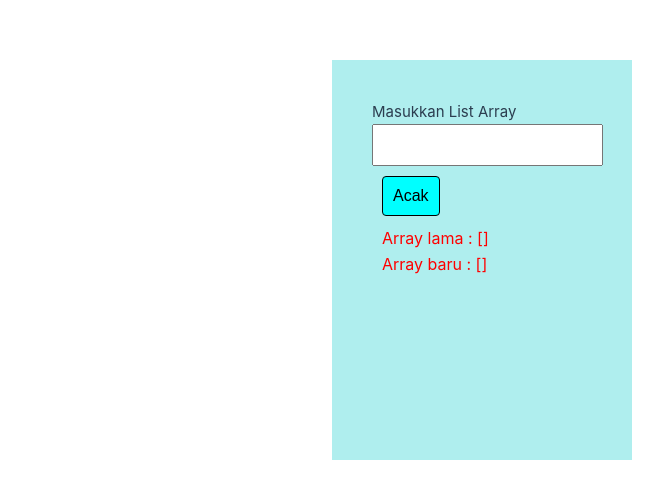
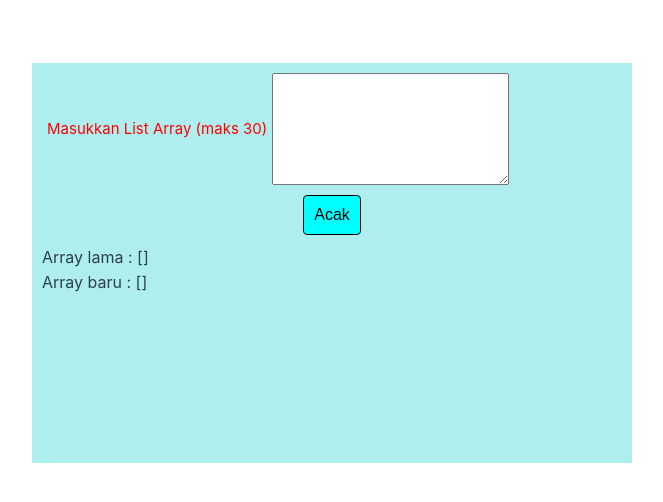
Before and after one commit to Dewantara765/shuffle-array-vue, a Vue app: page / in a window 1280 px wide. Shown: the part 140-642 px from the top of the page, without its empty margins (8-671 px from the left). Built offline with nearby package versions, Linux system fonts and the light colour scheme.

Commit message:
Update App.vue

```diff
--- a/src/App.vue
+++ b/src/App.vue
@@ -2,8 +2,10 @@
 import {ref} from 'vue'
 
 const oldArray = ref([])
-const newArray = ref([])
+let newArray = []
+const newArrayNumber = ref([])
 const error = ref("")
+const enter = ref("")
 
 
 function shuffleArray (array){
@@ -26,12 +28,15 @@ function enterArray(input){
     if(array.length > 30){
       error.value = "Maksimal panjang array 30"
     }else {
+      newArray = [];
       shuffleArray(array)
-      newArray.value = array;
+      for(let i = 0;  i < array.length; i++){
+        newArray.push(parseInt(array[i]))
+      }
+      newArrayNumber.value = newArray;
+
     }
   }
-
-
 }
 
 
@@ -43,51 +48,61 @@ function enterArray(input){
 <template>
 
   <main>
-  <div class="array">
+    <div class="array">
       <div class="array-input">
-        <label htmlFor="inputArray">Masukkan List Array</label>
-        <input type="text" id="inputArray" class="inputArray" name="inputArray" v-model="oldArray"/>
-        <div style="color:red;">
+        <label htmlFor="inputArray">Masukkan List Array (maks 30)</label>
+        <textarea type="text" id="inputArray" class="inputArray" name="inputArray" v-model="oldArray" rows="5" cols="20"></textarea>
+    </div>
+    <div class="error">
+      <p style="width: 150px;"></p>
+      <div style="color:red; justify-content: center;">
           {{ error }}
         </div>
+    </div>
 
-      <div class="button">
+
+    <div class="button-array">
         <button class="shuffle-button" @click="enterArray(oldArray)">Acak</button>
-      </div>
-      <div class="new-array">
+
+    </div>
+    <div class="new-array">
         <p>Array lama : {{ oldArray }}</p>
-        <p>Array baru : {{ newArray }}</p>
+        <p>Array baru : {{ newArrayNumber }}</p>
       </div>
     </div>
-  </div>
   </main>
 </template>
 
 <style scoped>
 .array{
   height: 400px;
-  width: 300px;
+  width: 600px;
   background-color: paleturquoise;
-  display: flex;
-  flex-direction: row;
-
+  justify-content: start;
 
 }
 
 .array-input{
-  margin: 20px;
-  padding: 20px;
+  margin: 5px;
+  padding: 5px 10px 0 10px;
+  color: red;
+  display: flex;
+  align-items: center;
 
 }
 .inputArray{
+
   font-size: 16px;
   padding: 10px;
-  color: red;
+  margin: 5px;
 
 }
-.button{
-  margin:10px;
+
+.error{
+  display: flex;
+  flex-direction: row;
 }
+
 
 .shuffle-button{
 font-size: 16px;
@@ -99,10 +114,15 @@ padding: 10px;
 border : 1px solid;
 
 }
+
+.button-array{
+  display: flex;
+  flex-direction: column;
+  align-items: center;
+}
 .new-array{
   margin: 10px;
   font-size: 16px;
-  color: red;
 }
 
 
```
